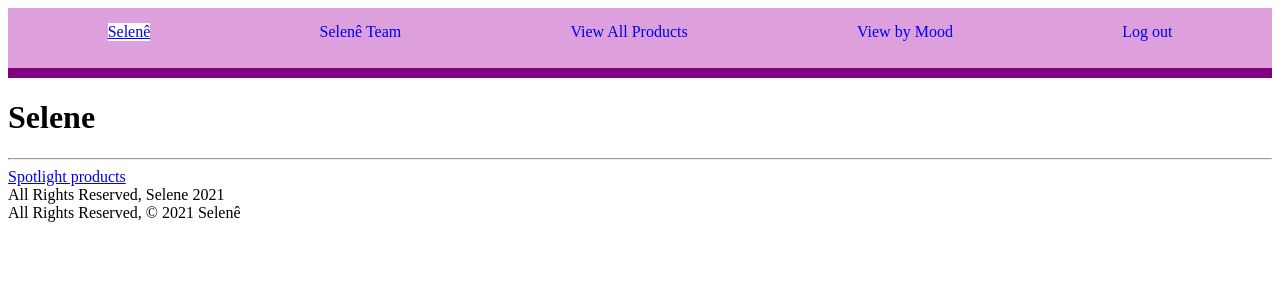
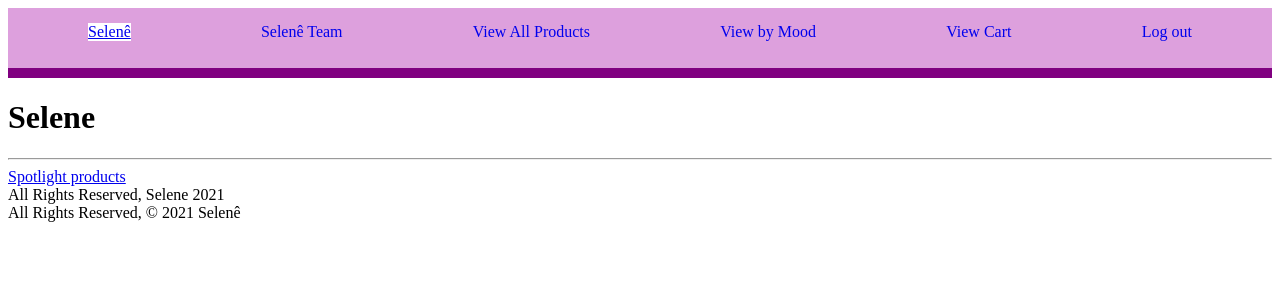
Before and after one commit to BrownMY/Selene, a Django app: page / in a window 1280 px wide. Shown: the top 300 px of the page. Run offline with Django 3.2, Linux system fonts and the light colour scheme; a user stored in the database is signed in.

Commit message:
add cart elements in MVC

```diff
--- a/Selene/settings.py
+++ b/Selene/settings.py
@@ -38,6 +38,7 @@ INSTALLED_APPS = [
     'django.contrib.sessions',
     'django.contrib.messages',
     'django.contrib.staticfiles',
+    'cart',
 ]
 
 MIDDLEWARE = [
@@ -63,10 +64,13 @@ TEMPLATES = [
                 'django.template.context_processors.request',
                 'django.contrib.auth.context_processors.auth',
                 'django.contrib.messages.context_processors.messages',
+                'cart.context_processor.cart_total_amount',
             ],
         },
     },
 ]
+
+CART_SESSION_ID = 'cart'
 
 WSGI_APPLICATION = 'Selene.wsgi.application'
 
--- a/main_app/models.py
+++ b/main_app/models.py
@@ -3,8 +3,9 @@ from django.contrib.auth.models import User
 
 
 class Product(models.Model):
-    name = models.CharField(max_length=100)
-    price = models.IntegerField()
+    name = models.CharField(max_length=255)
+    # image = models.ImageField(upload_to=’products/’)
+    price = models.FloatField()
     description = models.CharField(max_length=250)
     category = models.CharField(max_length=100)
     rating = models.IntegerField()
--- a/main_app/templates/base.html
+++ b/main_app/templates/base.html
@@ -24,6 +24,7 @@
 
             <li><a class="nav" href="{% url 'products_index' %}">View All Products</a></li>
             <li><a class="nav" href="{% url 'mood' %}">View by Mood</a></li>
+            <li><a class="nav" href="{% url 'cart' %}">View Cart</a></li>
             <li><a class="nav" href="{% url 'logout' %}">Log out</a></li>
 
 
--- a/main_app/templates/products/show.html
+++ b/main_app/templates/products/show.html
@@ -9,6 +9,7 @@
     <p class="prod-price-show">${{ product.price }}</p>
     <p class="prod-rating-show">Rating: {{ product.rating }}</p>
     <p class="prod-mood-show">Category:<a href="/products/mood/{{ product.category }}">{{ product.category }}</a></p>
+    <p><a href="{% url 'cart_add' product.id %}">Add To Cart</a></p>
 </div>
 <hr/>
 {% endblock %}
--- a/main_app/urls.py
+++ b/main_app/urls.py
@@ -5,15 +5,25 @@ urlpatterns = [
     path('', views.index, name='index'),
     path('about/', views.about, name='about'),
     path('login/', views.login, name='login'),
+    path('signup/', views.sign_up, name='sign_up'),
     path('products/', views.products_index, name='products_index'),
     path('products/spotlight/', views.spotlight, name='spotlight'),
     path('products/<int:product_id>/', views.products_show, name='products_show'),
     path('products/mood/', views.mood, name='mood'),
     path('products/mood/<str:category>', views.mood_show, name='mood_show'),
-    path('signup/', views.sign_up, name='sign_up')
+    path('cart/', views.cart, name='cart'),
+    path('cart/add/<int:product_id>/', views.cart_add, name='cart_add'),
+    path('cart/item_clear/<int:product_id>/', views.item_clear, name='item_clear'),
+    path('cart/item_increment/<int:product_id>/',
+         views.item_increment, name='item_increment'),
+    path('cart/item_decrement/<int:product_id>/',
+         views.item_decrement, name='item_decrement'),
+    path('cart/cart_clear/', views.cart_clear, name='cart_clear'),
+    path('cart/cart-detail/',views.cart_detail,name='cart_detail'),
     #   path('products/calm/', views.calm, name='calm'),
     # path('products/energize/', views.energize, name='energize'),
     # path('products/indulge/', views.indulge, name='indulge'),
     # path('products/romance/', views.romance, name='romance'),
     # path('products/sleep/', views.sleep, name='sleep'),
+
 ]
--- a/main_app/views.py
+++ b/main_app/views.py
@@ -3,15 +3,15 @@ from django.http import HttpResponse, HttpResponseRedirect
 from .models import Product
 from django.contrib.auth.forms import UserCreationForm
 from django.contrib.auth import login
+from django.contrib.auth.decorators import login_required
+from cart.cart import Cart
 
 
 def index(request):
     return render(request, 'index.html')
 
-
 def about(request):
     return render(request, 'about.html')
-
 
 def sign_up(request):
     error_message = ''
@@ -54,6 +54,44 @@ def mood_show(request, category):
     category = Product.objects.get(category=category)
     return render(request, 'products/mood.html', {'category': category})
 
+def cart(request):
+    cart = Cart(request)
+    return render(request, 'cart.html')
+
+def cart_add(request, product_id):
+    cart = Cart(request)
+    product = Product.objects.get(product_id=product_id)
+    cart.add(product=product)
+    return redirect("home")
+
+def item_clear(request, product_id):
+    cart = Cart(request)
+    product = Product.objects.get(product_id=product_id)
+    cart.remove(product)
+    return redirect("cart_detail")
+
+def item_increment(request, product_id):
+    cart = Cart(request)
+    product = Product.objects.get(product_id=product_id)
+    cart.add(product=product)
+    return redirect("cart_detail")
+
+def item_decrement(request, product_id):
+    cart = Cart(request)
+    product = Product.objects.get(product_id=product_id)
+    cart.decrement(product=product)
+    return redirect("cart_detail")
+
+def cart_clear(request):
+    cart = Cart(request)
+    cart.clear()
+    return redirect("cart_detail")
+
+def cart_detail(request):
+    return render(request, 'cart/cart_detail.html')
+
+
+
 # def calm(request):
 #     products = Product.objects.all()
 #     return render(request, 'products/calm.html', {'products': products})
```
Also changed, not shown: main_app/templates/cart.html (added, +18 -0 lines), main_app/migrations/0007_auto_20210401_2113.py (added).
